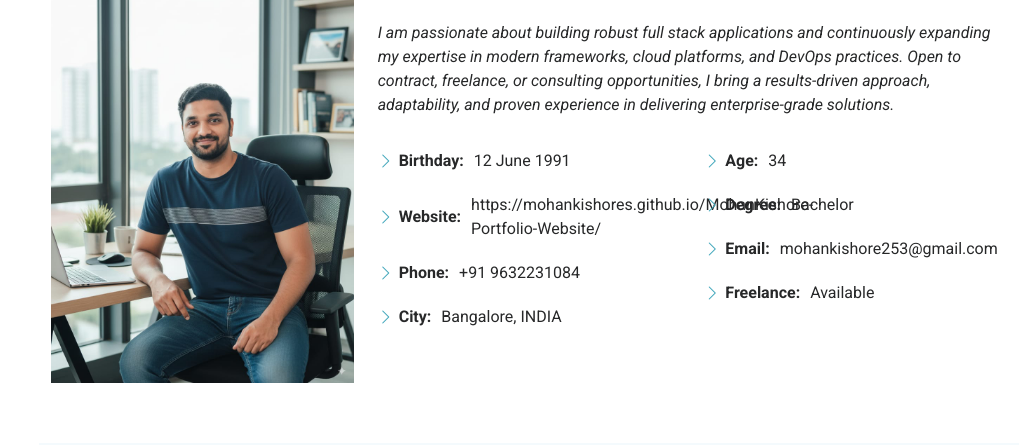
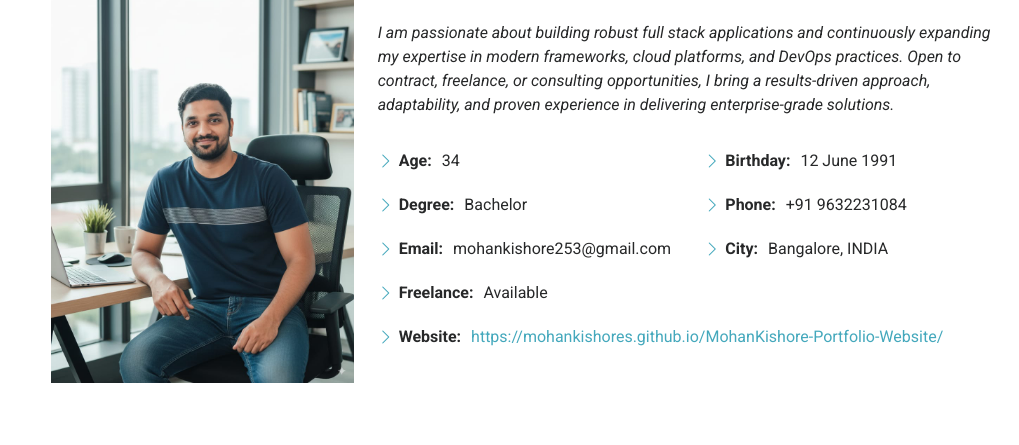
Before and after one commit to mohankishores/MohanKishore-Portfolio-Website, a plain HTML site: page index.html in a window 1280 px wide. Shown: the part 1310-1755 px from the top of the page, without its empty margins (261-1280 px from the left). Drawn offline with Linux system fonts and the light colour scheme.

Commit message:
about section updated

```diff
--- a/index.html
+++ b/index.html
@@ -106,15 +106,7 @@
               I am passionate about building robust full stack applications and continuously expanding my expertise in modern frameworks, cloud platforms, and DevOps practices. Open to contract, freelance, or consulting opportunities, I bring a results-driven approach, adaptability, and proven experience in delivering enterprise-grade solutions.
             </p>
             <div class="row">
-              <div class="col-lg-6">
-                <ul>
-                  <li><i class="bi bi-chevron-right"></i> <strong>Birthday:</strong> <span>12 June 1991</span></li>
-                  <li><i class="bi bi-chevron-right"></i> <strong>Website:</strong> <span>https://mohankishores.github.io/MohanKishore-Portfolio-Website/</span></li>
-                  <li><i class="bi bi-chevron-right"></i> <strong>Phone:</strong> <span>+91 9632231084</span></li>
-                  <li><i class="bi bi-chevron-right"></i> <strong>City:</strong> <span>Bangalore, INDIA</span></li>
-                </ul>
-              </div>
-              <div class="col-lg-6">
+			<div class="col-lg-6">
                 <ul>
                   <li><i class="bi bi-chevron-right"></i> <strong>Age:</strong> <span>34</span></li>
                   <li><i class="bi bi-chevron-right"></i> <strong>Degree:</strong> <span>Bachelor</span></li>
@@ -122,7 +114,23 @@
                   <li><i class="bi bi-chevron-right"></i> <strong>Freelance:</strong> <span>Available</span></li>
                 </ul>
               </div>
+              <div class="col-lg-6">
+                <ul>
+                  <li><i class="bi bi-chevron-right"></i> <strong>Birthday:</strong> <span>12 June 1991</span></li>
+                  <li><i class="bi bi-chevron-right"></i> <strong>Phone:</strong> <span>+91 9632231084</span></li>
+                  <li><i class="bi bi-chevron-right"></i> <strong>City:</strong> <span>Bangalore, INDIA</span></li>
+                </ul>
+              </div>
+
             </div>
+			<div class="row">
+				<div class="col-lg-12">
+					<ul>
+						<li><i class="bi bi-chevron-right"></i><strong>Website:</strong><a href="https://mohankishores.github.io/MohanKishore-Portfolio-Website/" target="_blank">https://mohankishores.github.io/MohanKishore-Portfolio-Website/</span></li>
+					</ul>
+
+				</div>
+			</div>
           </div>
         </div>
 
```
